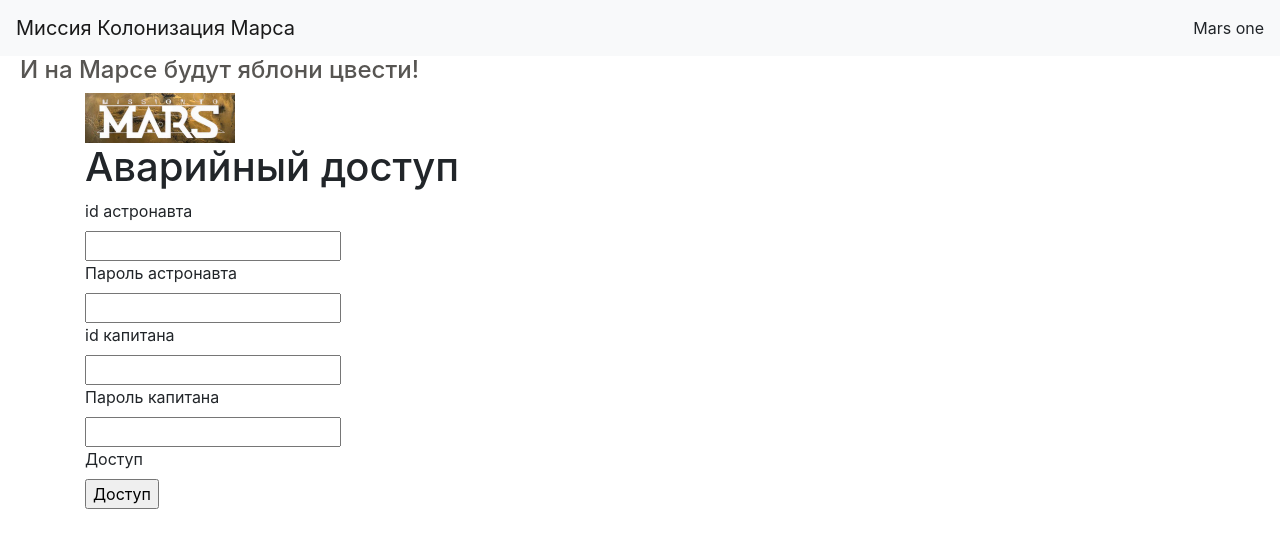
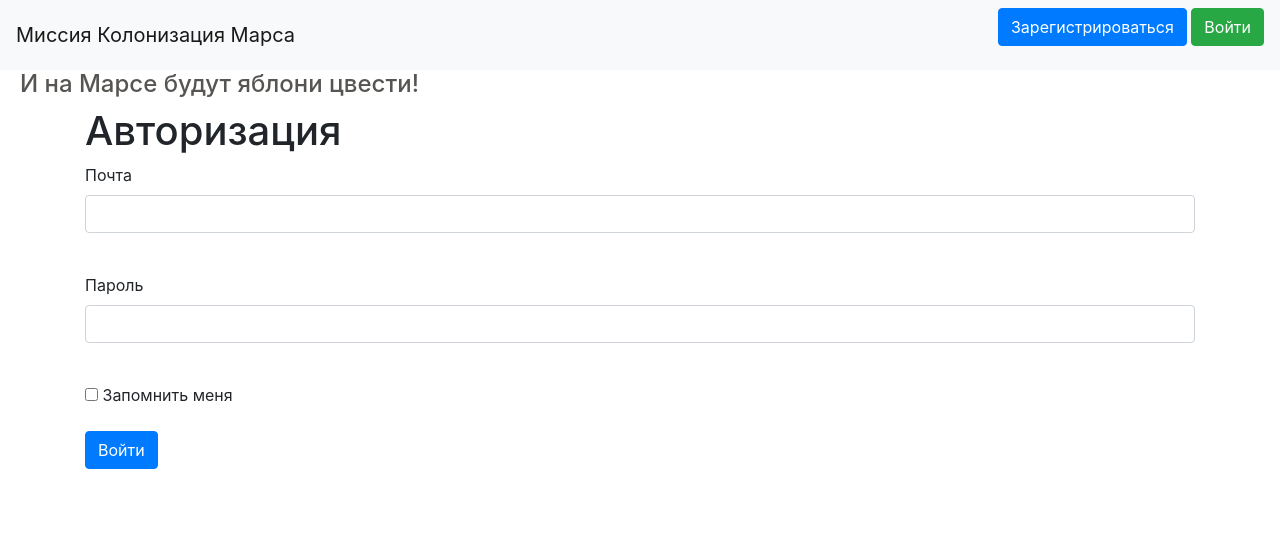
Before and after one commit to DaniilAnisimov/Mars-One, a Flask app: page /login in a window 1280 px wide. Shown: the top 548 px of the page. Run offline with Flask 2, Linux system fonts and the light colour scheme; parts of the project's set-up code (start-up, migrations or seed data) failed here and were passed over; some libraries are stand-ins or nearby versions.

Commit message:
авторизация

```diff
--- a/data/users.py
+++ b/data/users.py
@@ -3,9 +3,10 @@ from sqlalchemy import orm
 from .db_session import SqlAlchemyBase
 import datetime
 from werkzeug.security import generate_password_hash, check_password_hash
+from flask_login import UserMixin
 
 
-class User(SqlAlchemyBase):
+class User(SqlAlchemyBase, UserMixin):
     __tablename__ = 'users'
 
     id = sqlalchemy.Column(sqlalchemy.Integer, primary_key=True, autoincrement=True)
--- a/forms/loginform.py
+++ b/forms/loginform.py
@@ -1,11 +1,11 @@
 from flask_wtf import FlaskForm
-from wtforms import StringField, PasswordField, SubmitField
+from wtforms import PasswordField, SubmitField, BooleanField
 from wtforms.validators import DataRequired
+from wtforms.fields.html5 import EmailField
 
 
 class LoginForm(FlaskForm):
-    id_astronaut = StringField('id астронавта', validators=[DataRequired()])
-    password_astronaut = PasswordField('Пароль астронавта', validators=[DataRequired()])
-    id_captain = StringField('id капитана', validators=[DataRequired()])
-    password_captain = PasswordField('Пароль капитана', validators=[DataRequired()])
-    submit = SubmitField('Доступ')
+    email = EmailField('Почта', validators=[DataRequired()])
+    password = PasswordField('Пароль', validators=[DataRequired()])
+    remember_me = BooleanField('Запомнить меня')
+    submit = SubmitField('Войти')
--- a/server.py
+++ b/server.py
@@ -3,7 +3,10 @@ import json
 import datetime
 import os
 
+from flask_login import LoginManager, login_user
+
 from forms.loginform import LoginForm
+from forms.emergency_access_form import EmergencyAccessForm
 from forms.user import RegisterForm
 
 from data import db_session
@@ -14,9 +17,18 @@ app = Flask(__name__)
 port = 8080
 host = "127.0.0.1"
 
+login_manager = LoginManager()
+login_manager.init_app(app)
+
 with open("settings.json") as file:
     data = json.load(file)
     app.config['SECRET_KEY'] = data["SECRET_KEY"]
+
+
+@login_manager.user_loader
+def load_user(user_id):
+    db_sess = db_session.create_session()
+    return db_sess.query(User).get(user_id)
 
 
 @app.route("/")
@@ -49,9 +61,9 @@ def answer():
     return render_template("auto_answer.html", title=questionnaire["title"], questionnaire=questionnaire)
 
 
-@app.route("/login", methods=['GET', 'POST'])
-def login():
-    form = LoginForm()
+@app.route("/emergency_access", methods=['GET', 'POST'])
+def emergency_access():
+    form = EmergencyAccessForm()
     if form.validate_on_submit():
         return redirect('/answer')
     return render_template('login.html', title='Авторизация', form=form)
@@ -104,15 +116,14 @@ def register():
             return render_template('register.html', title='Регистрация',
                                    form=form,
                                    message="Такой пользователь уже есть")
-        user = User(
-            surname=form.surname.data,
-            name=form.name.data,
-            age=form.age.data,
-            position=form.position.data,
-            speciality=form.speciality.data,
-            address=form.address.data,
-            email=form.email.data
-        )
+        user = User()
+        user.surname = form.surname.data
+        user.name = form.name.data
+        user.age = form.age.data
+        user.position = form.position.data
+        user.speciality = form.speciality.data
+        user.address = form.address.data
+        user.email = form.email.data
         user.set_password(form.password.data)
         db_sess.add(user)
         db_sess.commit()
@@ -120,6 +131,21 @@ def register():
     return render_template('register.html', title='Регистрация', form=form)
 
 
+@app.route('/login', methods=['GET', 'POST'])
+def login():
+    form = LoginForm()
+    if form.validate_on_submit():
+        db_sess = db_session.create_session()
+        user = db_sess.query(User).filter(User.email == form.email.data).first()
+        if user and user.check_password(form.password.data):
+            login_user(user, remember=form.remember_me.data)
+            return redirect("/")
+        return render_template('login.html',
+                               message="Неправильный логин или пароль",
+                               form=form)
+    return render_template('login.html', title='Авторизация', form=form)
+
+
 if __name__ == '__main__':
     db_session.global_init("db/mars_explorer.db")
     app.run(port=port, host=host)
--- a/templates/base.html
+++ b/templates/base.html
@@ -15,7 +15,15 @@
 <body>
 <header>
     <nav class="navbar navbar-light bg-light">
-        <a class="navbar-brand" href="/<>">Миссия Колонизация Марса</a>Mars one
+        <a class="navbar-brand" href="/<>">Миссия Колонизация Марса</a>
+        {% if current_user.is_authenticated %}
+        <a class="navbar-brand" href="/logout">{{ current_user.name }}</a>
+        {% else %}
+        <p>
+            <a class="btn btn-primary " href="/register">Зарегистрироваться</a>
+            <a class="btn btn-success" href="/login">Войти</a>
+        </p>
+        {% endif %}
     </nav>
 </header>
 <h4>И на Марсе будут яблони цвести!</h4>
--- a/templates/login.html
+++ b/templates/login.html
@@ -1,19 +1,29 @@
-{% extends "base.html"%}
+{% extends "base.html" %}
 
 {% block content %}
-<img src="../static/img/logo.png"><h1>Аварийный доступ</h1>
-<form action="" method="post" novalidate>
-    <div>
-        {{ form.csrf_token }}
-    </div>
-    {% for field in form if field.name != 'csrf_token' %}
-    <div>
-        {{ field.label() }}<br>
-        {{ field() }}
-        {% for error in field.errors %}
-        <div class="error">{{ error }}</div>
-        {% endfor %}
-    </div>
-    {% endfor %}
-</form>
+    <h1>Авторизация</h1>
+    <form action="" method="post">
+        {{ form.hidden_tag() }}
+        <p>
+            {{ form.email.label }}<br>
+            {{ form.email(class="form-control", type="email") }}<br>
+            {% for error in form.email.errors %}
+                <div class="alert alert-danger" role="alert">
+                    {{ error }}
+                </div>
+            {% endfor %}
+        </p>
+        <p>
+            {{ form.password.label }}<br>
+            {{ form.password(class="form-control", type="password") }}<br>
+            {% for error in form.password.errors %}
+                <div class="alert alert-danger" role="alert">
+                    {{ error }}
+                </div>
+            {% endfor %}
+        </p>
+        <p>{{ form.remember_me() }} {{ form.remember_me.label }}</p>
+        <p>{{ form.submit(type="submit", class="btn btn-primary") }}</p>
+        <div>{{ message }}</div>
+    </form>
 {% endblock %}
```
Also changed, not shown: forms/emergency_access_form.py (added, +11 -0 lines), templates/emergency_access.html (added, +19 -0 lines).
